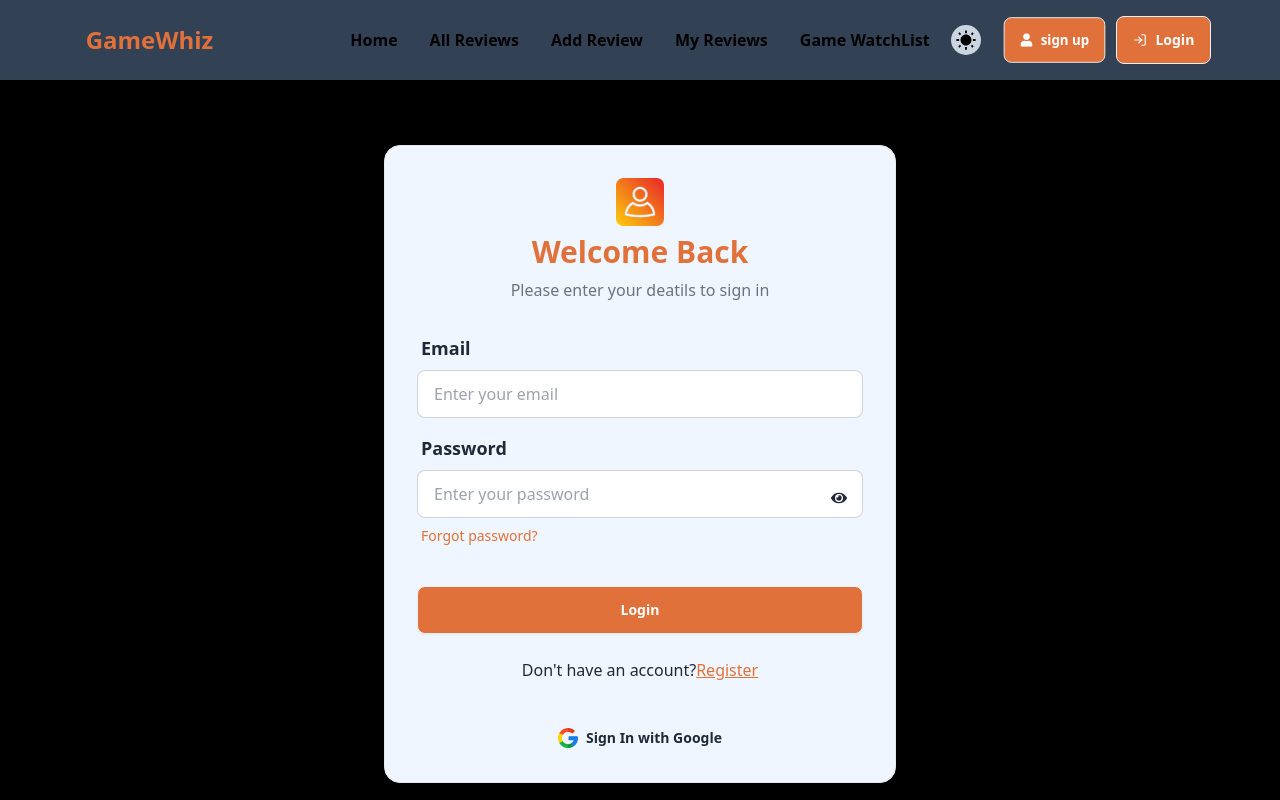
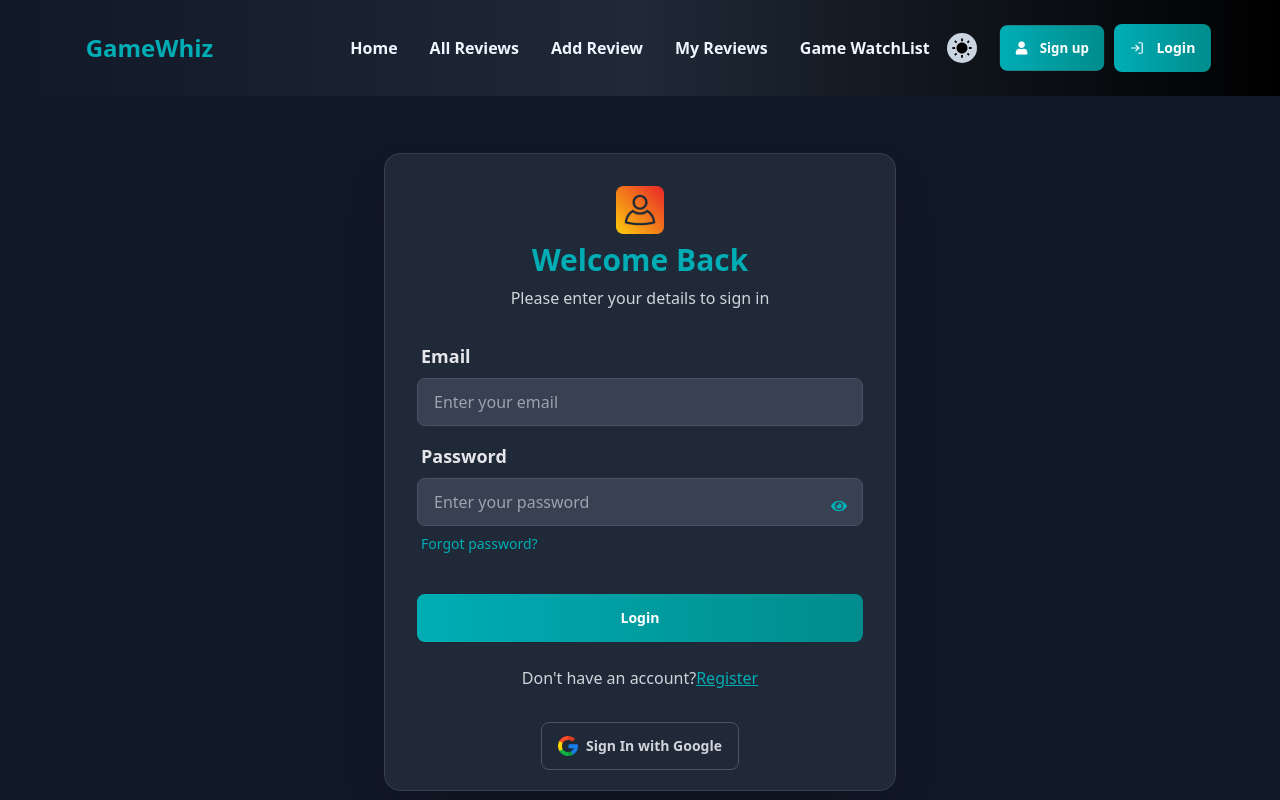
Before and after one commit to IftekarRahmanRuhit/GameWhiz-client-side, a React (Vite) app: page /login in a window 1280 px wide. Shown: the top 800 px of the page. Built offline with nearby package versions, Linux system fonts and the light colour scheme; no server answers.

Commit message:
added design for navbar and and login page

```diff
--- a/src/Components/Footer.jsx
+++ b/src/Components/Footer.jsx
@@ -4,7 +4,7 @@
 const Footer = () => {
     return (
         <div className="max-w-screen-2xl mx-auto">
-        <footer className="bg-gray-900 text-white py-8 px-4">
+        <footer className="bg-gradient-to-r from-gray-900 via-gray-800 to-black text-white py-8 px-4">
           <div className="max-w-7xl mx-auto grid grid-cols-1 md:grid-cols-3 gap-8">
             <div>
               <div className="flex space-x-2">
--- a/src/Components/Navbar.jsx
+++ b/src/Components/Navbar.jsx
@@ -1,3 +1,4 @@
+
 import { useContext, useEffect, useState } from "react";
 import { Link, NavLink } from "react-router-dom";
 import toast from "react-hot-toast";
@@ -13,14 +14,8 @@
 const Navbar = () => {
   const { user, signOutUser, loading } = useContext(AuthContext);
   const [isMenuOpen, setIsMenuOpen] = useState(false);
-  const [toggle, setToggle] = useState(true);
   const { theme, setTheme } = useContext(ThemeContext);
 
-  useEffect(() => {
-    console.log("theme", theme);
-  }, []);
-
-  console.log(user);
   const handleSignOut = () => {
     signOutUser()
       .then(() => {
@@ -38,8 +33,8 @@
           to="/"
           className={({ isActive }) =>
             isActive
-              ? "text-[#E1713B] font-semibold underline"
-              : "text-black hover:text-[#E1713B] font-semibold"
+              ? "text-[#00ADB5] font-semibold underline"
+              : "text-gray-700 dark:text-blue-50 dark:hover:text-[#00ADB5] hover:text-[#00ADB5] font-semibold transition-all duration-200"
           }
         >
           Home
@@ -50,8 +45,8 @@
           to="/allreviews"
           className={({ isActive }) =>
             isActive
-              ? "text-[#E1713B] font-semibold underline"
-              : "text-black hover:text-[#E1713B] font-semibold"
+              ? "text-[#00ADB5] font-semibold underline"
+              : "text-gray-700 dark:text-blue-50 dark:hover:text-[#00ADB5] hover:text-[#00ADB5] font-semibold transition-all duration-200"
           }
         >
           All Reviews
@@ -65,9 +60,9 @@
               to="/addreview"
               className={({ isActive }) =>
                 isActive
-                  ? "text-[#E1713B] font-semibold underline"
-                  : "text-black hover:text-[#E1713B] font-semibold"
-              }
+              ? "text-[#00ADB5] font-semibold underline"
+              : "text-gray-700 dark:text-blue-50 dark:hover:text-[#00ADB5] hover:text-[#00ADB5] font-semibold transition-all duration-200"
+          }
             >
               Add Review
             </NavLink>
@@ -77,9 +72,9 @@
               to={`/myreviews/${user.email}`}
               className={({ isActive }) =>
                 isActive
-                  ? "text-[#E1713B] font-semibold underline"
-                  : "text-black hover:text-[#E1713B] font-semibold"
-              }
+              ? "text-[#00ADB5] font-semibold underline"
+              : "text-gray-700 dark:text-blue-50 dark:hover:text-[#00ADB5] hover:text-[#00ADB5] font-semibold transition-all duration-200"
+          }
             >
               My Reviews
             </NavLink>
@@ -89,9 +84,9 @@
               to={`/gamewatchlist/${user.email}`}
               className={({ isActive }) =>
                 isActive
-                  ? "text-[#E1713B] font-semibold underline"
-                  : "text-black hover:text-[#E1713B] font-semibold"
-              }
+              ? "text-[#00ADB5] font-semibold underline"
+              : "text-gray-700 dark:text-blue-50 dark:hover:text-[#00ADB5] hover:text-[#00ADB5] font-semibold transition-all duration-200"
+          }
             >
               Game WatchList
             </NavLink>
@@ -110,7 +105,7 @@
                   confirmButtonText: "Login",
                 })
               }
-              className="text-black hover:text-[#E1713B] font-semibold"
+              className="text-gray-700 dark:text-blue-50 dark:hover:text-[#00ADB5] hover:text-[#00ADB5] font-semibold transition-all duration-200"
             >
               Add Review
             </NavLink>
@@ -126,7 +121,7 @@
                   confirmButtonText: "Login",
                 })
               }
-              className="text-black hover:text-[#E1713B] font-semibold"
+              className="text-gray-700 dark:text-blue-50 dark:hover:text-[#00ADB5] hover:text-[#00ADB5] font-semibold transition-all duration-200"
             >
               My Reviews
             </NavLink>
@@ -142,7 +137,7 @@
                   confirmButtonText: "Login",
                 })
               }
-              className="text-black hover:text-[#E1713B] font-semibold"
+              className="text-gray-700 dark:text-blue-50 dark:hover:text-[#00ADB5] hover:text-[#00ADB5] font-semibold transition-all duration-200"
             >
               Game WatchList
             </NavLink>
@@ -165,8 +160,14 @@
   }
 
   return (
-    <div className="w-full mx-auto dark:bg-slate-700  bg-blue-50 md:p-2 max-w-screen-2xl">
-      <div className="navbar w-full md:w-11/12 mx-auto">
+    <div
+      className={`w-full mx-auto ${
+        theme === "light"
+          ? "bg-gradient-to-r from-white via-[#E0F7F9] to-[#F0FCFC]"
+          : "bg-gradient-to-r from-gray-900 via-gray-800 to-black"
+      } md:p-2 max-w-screen-2xl`}
+    >
+      <div className="navbar w-full md:w-11/12 mx-auto pt-4 pb-4">
         <div className="navbar-start">
           <div className="dropdown lg:hidden">
             <button
@@ -196,7 +197,7 @@
           </div>
           <Link
             to="/"
-            className="btn btn-ghost text-2xl text-[#E1713B] font-bold flex justify-center items-center"
+            className="btn btn-ghost text-2xl text-[#00ADB5] font-bold flex justify-center items-center"
           >
             <p className="text-lg md:text-2xl">GameWhiz</p>
           </Link>
@@ -206,14 +207,20 @@
         </div>
         <div className="navbar-end">
           <div className="mr-5">
-            {theme == "light" ? (
+            {theme === "light" ? (
               <MdDarkMode
-                onClick={() =>{ setTheme("dark"); localStorage.setItem('theme','dark')}}
+                onClick={() => {
+                  setTheme("dark");
+                  localStorage.setItem("theme", "dark");
+                }}
                 className="text-[30px] bg-slate-300 text-black p-1 rounded-full cursor-pointer"
               />
             ) : (
               <IoMdSunny
-                onClick={() => {setTheme("light");localStorage.setItem('theme','light')}}
+                onClick={() => {
+                  setTheme("light");
+                  localStorage.setItem("theme", "light");
+                }}
                 className="text-[30px] bg-slate-300 text-black p-1 rounded-full cursor-pointer"
               />
             )}
@@ -266,17 +273,16 @@
           ) : (
             <>
               <Link
-                className="btn mr-2 bg-[#E1713B] text-white hover:text-[#E1713B] hidden md:flex"
+                className="btn btn-sm md:btn-md mr-2 bg-gradient-to-r from-[#00ADB5] to-[#008C8C] text-white hover:bg-gradient-to-l hover:bg-[#008C8C] transition-all duration-300 hidden md:flex border-none"
                 to="/Register"
               >
-                <FaUser /> sign up
+                <FaUser className="mr-1" /> Sign up
               </Link>
               <Link
-                className="btn font-bold bg-[#E1713B] text-white hover:text-[#E1713B]"
+                className="btn btn-sm md:btn-md font-bold bg-gradient-to-r from-[#00ADB5] to-[#008C8C] text-white hover:bg-gradient-to-l hover:bg-[#008C8C] transition-all duration-300 border-none"
                 to="/login"
               >
-                <LuLogIn />
-                Login
+                <LuLogIn className="mr-1" /> Login
               </Link>
             </>
           )}
--- a/src/Components/Pages/Login.jsx
+++ b/src/Components/Pages/Login.jsx
@@ -66,85 +66,87 @@
   };
 
   return (
-    <div className="hero  min-h-screen mt-4">
+<div className="hero min-h-screen bg-gray-50 dark:bg-gray-900">
   <div className="hero-content flex-col lg:flex-row-reverse w-full">
 
-        <div className="card bg-blue-50 w-full max-w-lg shrink-0 shadow-2xl border mb-16">
+    <div className="card mt-4 bg-white dark:bg-gray-800 w-full max-w-lg shrink-0 shadow-2xl border mb-16 dark:border-gray-700">
       <form onSubmit={handleLogin} className="card-body">
-            <img className="w-12 h-12 mx-auto" src={user} alt="" />
-            <h1 className="text-3xl font-bold text-center text-[#E1713B]">Welcome Back</h1>
-            <p className="text-center text-gray-500 font-medium">Please enter your deatils to sign in</p>
+        <img className="w-12 h-12 mx-auto" src={user} alt="User" />
+        <h1 className="text-3xl font-bold text-center text-[#00ADB5] dark:text-[#00ADB5]">Welcome Back</h1>
+        <p className="text-center text-gray-500 font-medium dark:text-gray-300">Please enter your details to sign in</p>
+
         <div className="form-control mt-4">
           <label className="label">
-                <span className="label-text text-lg font-semibold">Email</span>
+            <span className="label-text text-lg font-semibold text-gray-700 dark:text-gray-200">Email</span>
           </label>
           <input
             type="email"
             name="email"
             placeholder="Enter your email"
             ref={emailRef}
-                className="input input-bordered focus:outline-none focus:ring-2 focus:ring-[#E1713B]"
+            className="input input-bordered focus:outline-none focus:ring-2 focus:ring-[#00ADB5] dark:bg-gray-700 dark:text-white dark:border-gray-600"
             required
           />
         </div>
+
         <div className="form-control relative">
           <label className="label">
-                <span className="label-text text-lg font-semibold">Password</span>
+            <span className="label-text text-lg font-semibold text-gray-700 dark:text-gray-200">Password</span>
           </label>
           <input
             type={showPassword ? "text" : "password"}
             name="password"
             placeholder="Enter your password"
-                className="input input-bordered focus:outline-none focus:ring-2 focus:ring-[#E1713B]"
+            className="input input-bordered focus:outline-none focus:ring-2 focus:ring-[#00ADB5] dark:bg-gray-700 dark:text-white dark:border-gray-600"
             required
           />
           <button
             type="button"
             onClick={() => setShowPassword(!showPassword)}
-                className="absolute right-4 bottom-12"
+            className="absolute right-4 bottom-12 text-[#00ADB5]"
           >
             {showPassword ? <FaEyeSlash /> : <FaEye />}
           </button>
           <label className="label">
             <a
               onClick={handleForgetPassword}
-
-                  className="label-text-alt link link-hover text-[#E1713B] text-sm font-medium"
+              className="label-text-alt link link-hover text-[#00ADB5] text-sm font-medium dark:text-[#00ADB5]"
             >
               Forgot password?
             </a>
           </label>
         </div>
+
         <div className="form-control mt-6">
           <button
-                className="btn bg-[#E1713B] hover:bg-orange-600 w-full text-white font-semibold"
+            className="btn border-none bg-gradient-to-r from-[#00ADB5] to-[#008C8C] text-white hover:bg-gradient-to-l hover:bg-[#008C8C] transition-all duration-300 font-semibold dark:bg-gradient-to-r dark:from-[#00ADB5] dark:to-[#008C8C] dark:hover:bg-gradient-to-l dark:hover:bg-[#008C8C]"
             disabled={loading}
           >
             {loading ? "Loading..." : "Login"}
           </button>
         </div>
-            <p className="text-center mt-4 font-medium">
+
+        <p className="text-center mt-4 font-medium text-gray-700 dark:text-gray-300">
           Don't have an account?
-              <Link to="/register" className="text-[#E1713B] underline">
+          <Link to="/register" className="text-[#00ADB5] underline dark:text-[#00ADB5]">
             Register
           </Link>
         </p>
       </form>
+
       <div className="mb-5 text-center">
         <button
           onClick={handleGoogleSignIn}
-              className="btn btn-ghost "
+          className="btn btn-ghost  text-gray-700 dark:text-gray-300 dark:hover:text-white hover:text-[#00ADB5] border-gray-300 dark:border-gray-600"
           disabled={loading}
         >
           <div className="flex justify-center items-center space-x-2">
-                <img className="w-5 h-5" c src={google} alt="" />
+            <img className="w-5 h-5" src={google} alt="Google Icon" />
             <p className="font-bold">{loading ? "Loading..." : "Sign In with Google"}</p>
           </div>
         </button>
       </div>
     </div>
-
-
 
   </div>
 </div>
```
Also changed, not shown: tailwind.config.js (+0 -22 lines). Lines whose indentation alone changed are shown as unchanged.
